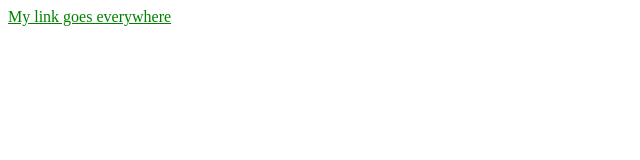
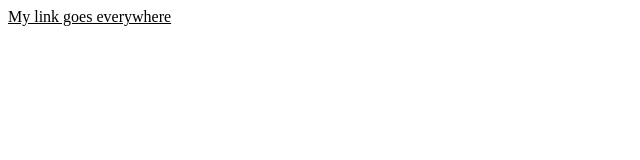
Before and after one commit to kopuskopecik/CSS, a plain HTML site: page index.html in a window 1280 px wide. Shown: the whole page, without its empty margins (0-640 px from the left). Drawn offline with Linux system fonts and the light colour scheme.

Commit message:
difference between atrribute and tag selector

```diff
--- a/style.css
+++ b/style.css
@@ -5,21 +5,23 @@
     transition: color linear 2s;
 } */
 
-#link {
+/* #link {
     color: green;
-}
+} */
 
 
+
+
+
+/* .mylink {
+    color: red;
+} */
+
+[target="_blank"] {
+    color: black;
+}
 
 a {
     color: blue;
     /* transition: color linear 2s; */
 }
-
-.mylink {
-    color: red;
-}
-
-/* [target="_blank"] {
-    color: black;
-} */
```
